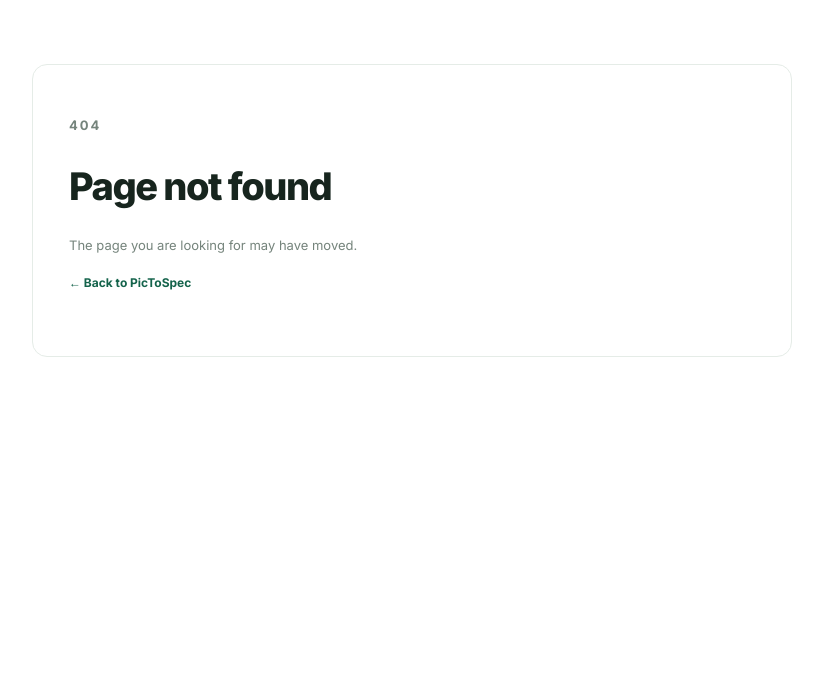
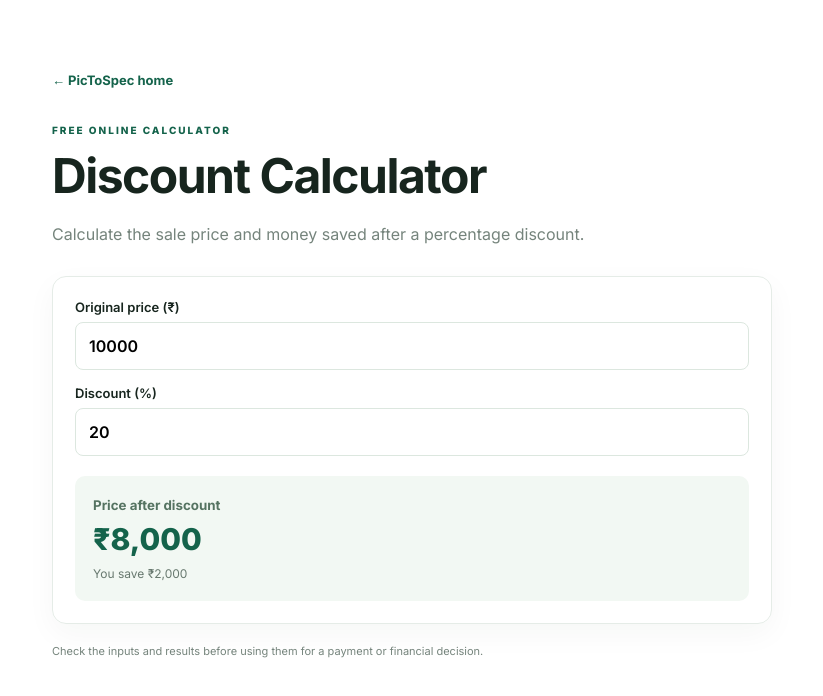
Before and after one commit to ya6331856-cpu/pic-to-spec, a Next.js app: page /discount-calculator in a window 1280 px wide. Before the commit this address had no page. Shown: the top 696 px of the page, without its empty margins (228-1051 px from the left). Built offline with nearby package versions, Linux system fonts and the light colour scheme.

Commit message:
Add discount-calculator tool page

```diff
--- /dev/null
+++ b/app/discount-calculator/page.tsx
@@ -0,0 +1,4 @@
+import type { Metadata } from "next";
+import QuickTool from "@/components/QuickTool";
+export const metadata: Metadata = { title: "Discount Calculator — Sale Price and Savings", description: "Calculate the final price after discount and see how much money you save with this free discount calculator.", alternates: { canonical: "/discount-calculator" } };
+export default function Page() { return <QuickTool kind="discount" />; }
```
